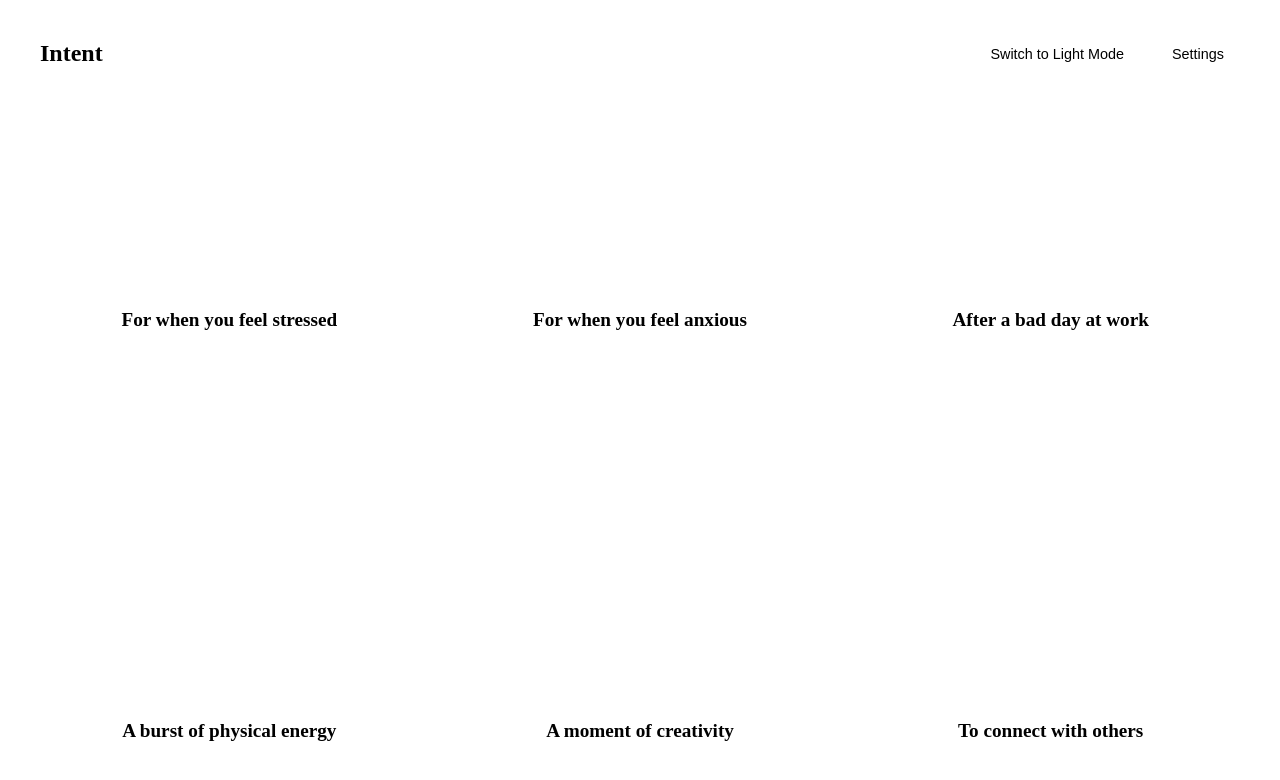
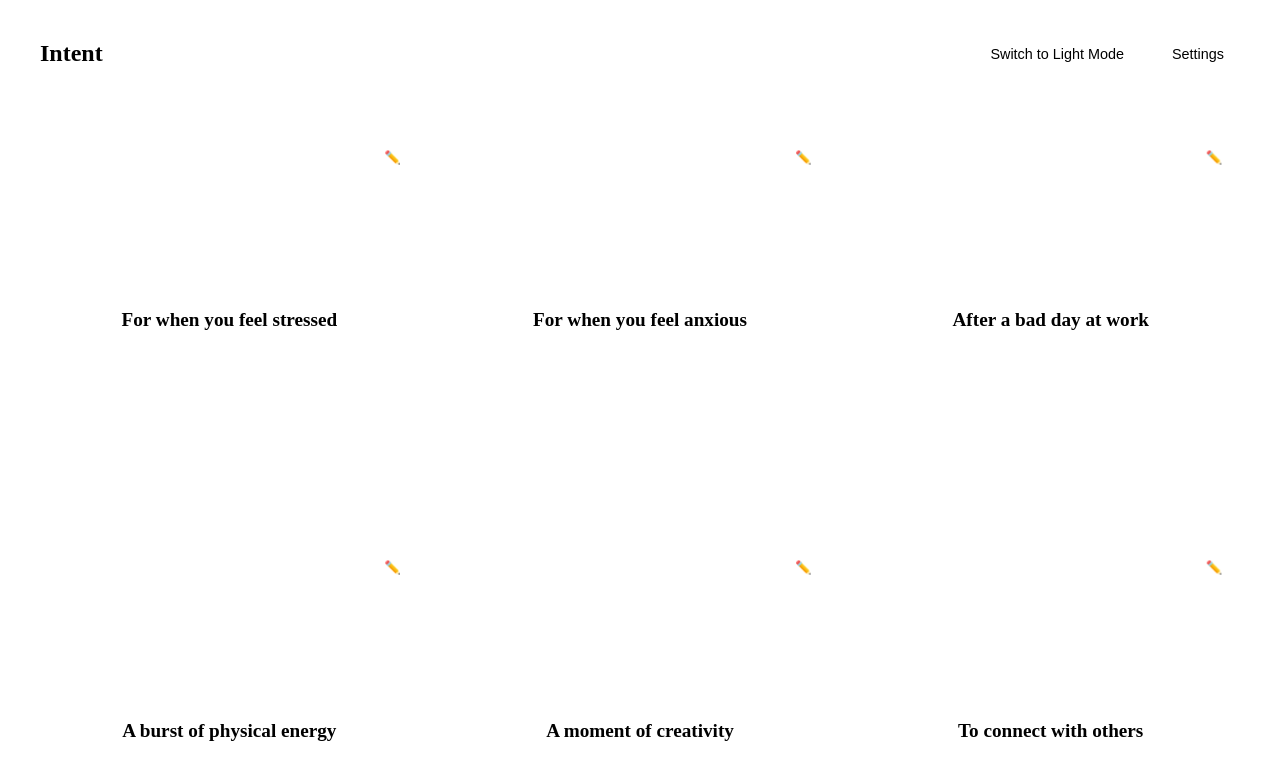
Before and after one commit to SimField2107/intent-app, a React (Vite) app: page / in a window 1280 px wide. Shown: the top 780 px of the page. Built offline with nearby package versions, Linux system fonts and the light colour scheme; the HTML template or start-up script is replaced by a standard one.

Commit message:
feat(data): Add state and handlers for card image customization

```diff
--- a/src/components/DopamineCard.jsx
+++ b/src/components/DopamineCard.jsx
@@ -6,31 +6,34 @@ const DopamineCard = ({ card }) => {
   const { setActiveCard, updateCardImage } = useContext(AppContext);
   const fileInputRef = useRef(null);
 
-  const handleEditClick = (e) => {
-    e.stopPropagation(); // Prevent card click when clicking edit button
+  const handleEditClick = (event) => {
+    event.stopPropagation(); // Stops click from navigating
     fileInputRef.current.click();
   };
 
   const handleFileChange = (event) => {
     const file = event.target.files[0];
-    if (file) {
-      const reader = new FileReader();
-      reader.onloadend = () => {
-        updateCardImage(card.id, reader.result);
-      };
-      reader.readAsDataURL(file);
-    }
+    if (!file) return;
+
+    const reader = new FileReader();
+    reader.readAsDataURL(file);
+    reader.onloadend = () => {
+      updateCardImage(card.id, reader.result);
+    };
   };
 
-  const cardStyle = card.imgSrc ? {
-    backgroundImage: `url(${card.imgSrc})`
-  } : {};
+  const cardStyle = {
+    backgroundImage: card.imgSrc ? `url(${card.imgSrc})` : 'none',
+  };
 
   return (
     <div
       className={`${styles.card} ${card.imgSrc ? styles.hasImage : ''}`}
+      onClick={() => setActiveCard(card)}
       style={cardStyle}
-      onClick={() => setActiveCard(card)}
+      role="button"
+      tabIndex="0"
+      onKeyDown={(e) => (e.key === 'Enter' || e.key === ' ') && setActiveCard(card)}
     >
       <h3 className={styles.title}>{card.title}</h3>
       <button
@@ -44,8 +47,8 @@ const DopamineCard = ({ card }) => {
         type="file"
         accept="image/*"
         ref={fileInputRef}
+        style={{ display: 'none' }}
         onChange={handleFileChange}
-        style={{ display: 'none' }}
       />
     </div>
   );
--- a/src/components/DopamineCard.module.css
+++ b/src/components/DopamineCard.module.css
@@ -1,8 +1,5 @@
 .card {
-  position: relative;
   background-color: var(--primary);
-  background-size: cover;
-  background-position: center;
   border: 1px solid var(--border-color);
   border-radius: 16px;
   aspect-ratio: 1 / 1;
@@ -13,6 +10,9 @@
   padding: 1rem;
   cursor: pointer;
   transition: transform 0.2s ease, box-shadow 0.2s ease;
+  position: relative;
+  background-size: cover;
+  background-position: center;
 }
 
 .card:hover {
@@ -28,40 +28,28 @@
   font-size: 1.2rem;
   font-weight: 600;
   color: var(--text);
+  z-index: 3;
 }
 
 .editButton {
   position: absolute;
-  top: 0.5rem;
-  right: 0.5rem;
-  background: rgba(255, 255, 255, 0.9);
+  top: 10px;
+  right: 10px;
+  background-color: rgba(255, 255, 255, 0.8);
   border: none;
   border-radius: 50%;
-  width: 2rem;
-  height: 2rem;
+  width: 32px;
+  height: 32px;
   display: flex;
   align-items: center;
   justify-content: center;
   cursor: pointer;
-  font-size: 0.8rem;
-  transition: all 0.2s ease;
-  opacity: 0;
-  transform: scale(0.8);
-}
-
-.card:hover .editButton {
-  opacity: 1;
-  transform: scale(1);
-}
-
-.editButton:hover {
-  background: rgba(255, 255, 255, 1);
-  transform: scale(1.1);
+  z-index: 3;
 }
 
 .hasImage {
-  position: relative;
   z-index: 1;
+  color: #FFFFFF;
 }
 
 .hasImage::after {
@@ -75,7 +63,3 @@
   border-radius: inherit;
   z-index: 2;
 }
-
-.hasImage > * {
-  z-index: 3; /* Ensure content is on top of the overlay */
-}
```
